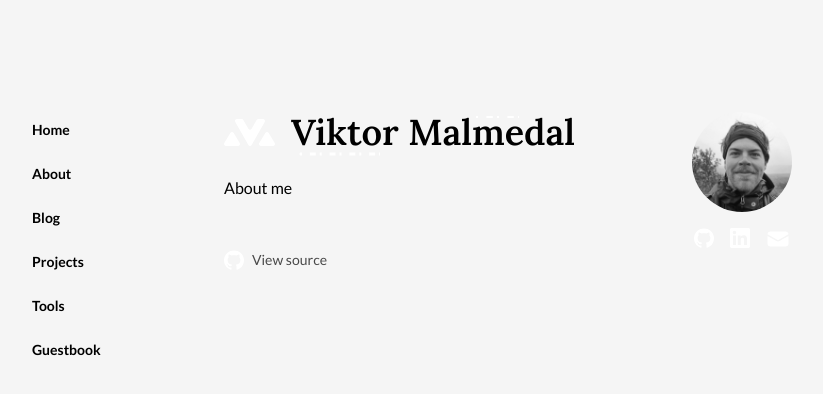
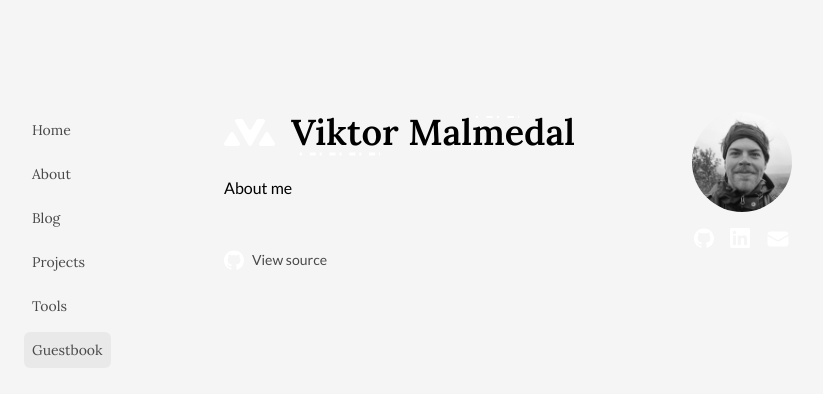
Before and after one commit to JohnVicke/malmedal.dev, a Next.js app: page /guestbook in a window 1280 px wide. Shown: the top 394 px of the page, without its empty margins (232-1055 px from the left). Built offline with nearby package versions, Linux system fonts and the light colour scheme.

Commit message:
update side navigation

```diff
--- a/src/components/side-navigation.tsx
+++ b/src/components/side-navigation.tsx
@@ -1,6 +1,9 @@
-"use-client";
+"use client";
+
+import { usePathname } from "next/navigation";
 
 import Link from "next/link";
+import clsx from "clsx";
 
 const navigationItems = [
   {
@@ -25,23 +28,30 @@ const navigationItems = [
   },
   {
     title: "Guestbook",
-    href: "/guest-book",
+    href: "/guestbook",
   },
 ];
 
 export const SideNavigation = () => {
+  const pathname = usePathname();
   return (
     <aside className="sticky min-w-[200px]">
       <nav className="flex flex-col gap-2">
-        {navigationItems.map(({ href, title }) => (
+        {navigationItems.map(({ href, title }) => {
+          const isActive = pathname === href;
+          return (
             <Link
               href={href}
               key={href}
-            className="block w-fit rounded-md p-2 text-sm font-semibold hover:bg-neutral-200 dark:hover:bg-neutral-800"
+              className={clsx(
+                "block w-fit rounded-md p-2 font-serif text-sm font-normal opacity-70 hover:bg-neutral-200 dark:hover:bg-neutral-800",
+                isActive && "bg-neutral-200 font-bold opacity-100 dark:bg-neutral-800",
+              )}
             >
               {title}
             </Link>
-        ))}
+          );
+        })}
       </nav>
     </aside>
   );
```
Lines whose indentation alone changed are shown as unchanged.
